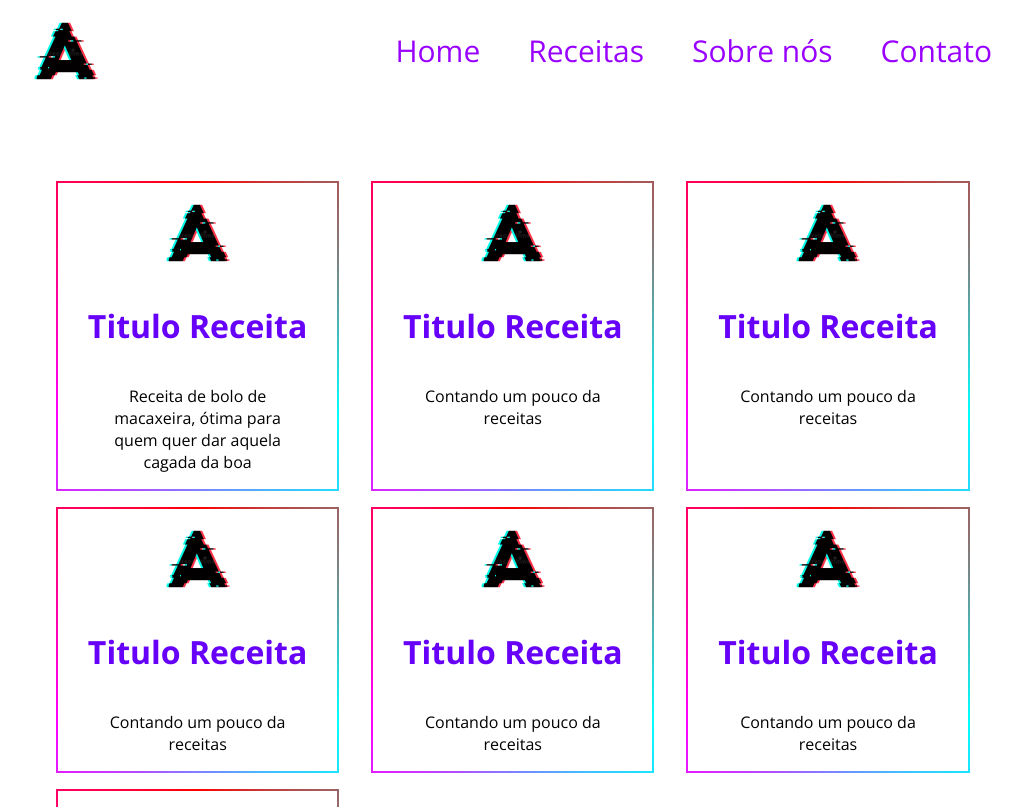
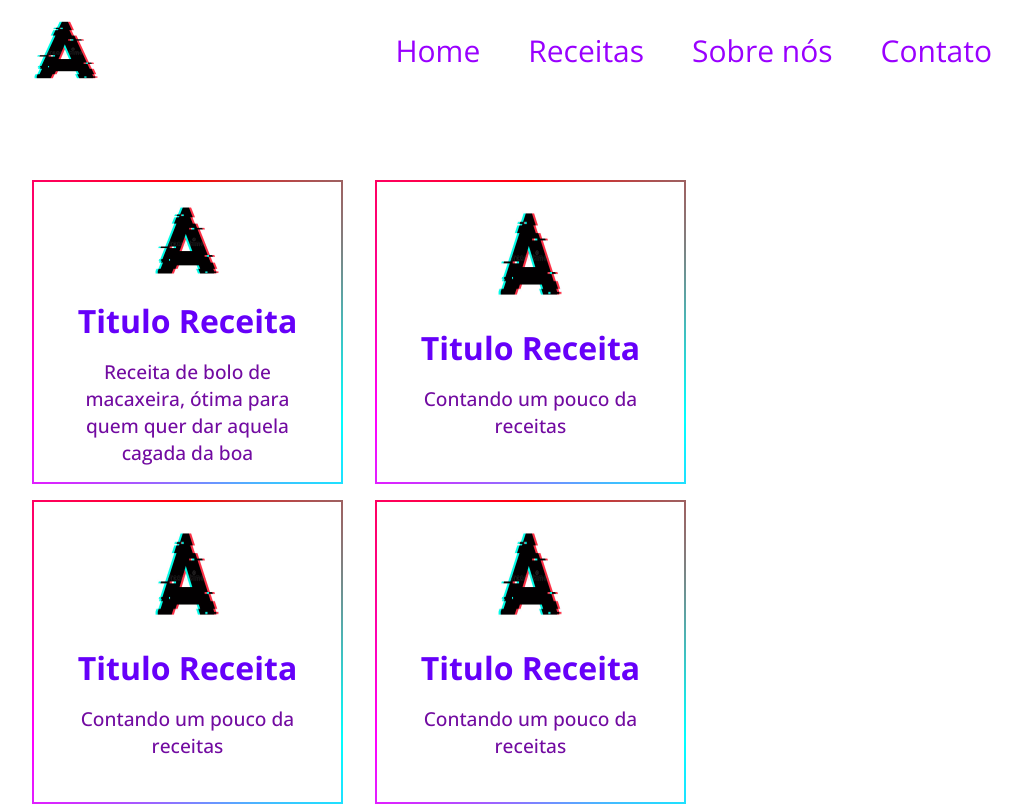
Before and after one commit to klaercio/SiteDeReceitas, a plain HTML site: page index.html in a window 1280 px wide. Shown: the top 807 px of the page, without its empty margins (112-1134 px from the left). Drawn offline with nearby package versions, Linux system fonts and the light colour scheme.

```diff
--- a/style.css
+++ b/style.css
@@ -1,4 +1,7 @@
-
+* {
+    margin: 0;
+    padding: 0;
+}
 body {
     width: 80%;
     margin: 0 auto;
@@ -48,20 +51,24 @@
 .conteudo__lista-itens {
     display: flex;
     flex-direction: column;
+    justify-content: space-between
+    ;
     flex-wrap: wrap;
     align-items: center;
     list-style: none;
     border: 2px solid;
     border-image: conic-gradient(red, aqua, magenta, red) 1;
-    padding: 0 0.5rem;
-    margin : 0 2rem 1rem 0;
+   /*  padding: 0 0.5rem; */
+    margin : 0 1rem 1rem 1rem;
     text-align: center;
-    width: calc(30% - 2rem);
+    width: calc(33.1% - 2rem);
+    height: 300px;
 }
 
 .receita__imagem {
     width: 100px;
     height: 100px;
+    flex-grow: 2;
 }
 
 .receita__titulo {
@@ -70,10 +77,15 @@
 
 .conteudo__lista-itens p {
     width: 70%;
+    flex-grow: 2;
+    margin-top: 1rem;
+    color: #720ba1;
+    font-size: 1.2rem;
+    font-weight: 500;
 }
 
 .rodape {
-    padding: 8rem 0 0 0;
+    padding: 8rem 0 5rem 0;
     text-align: center;
 }
 
```
